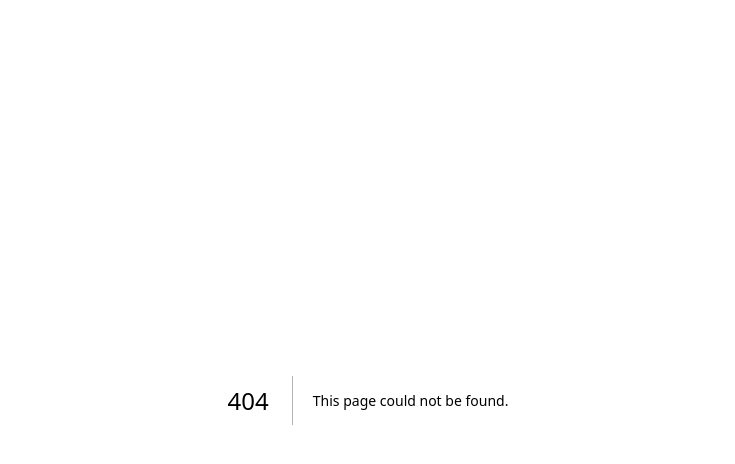
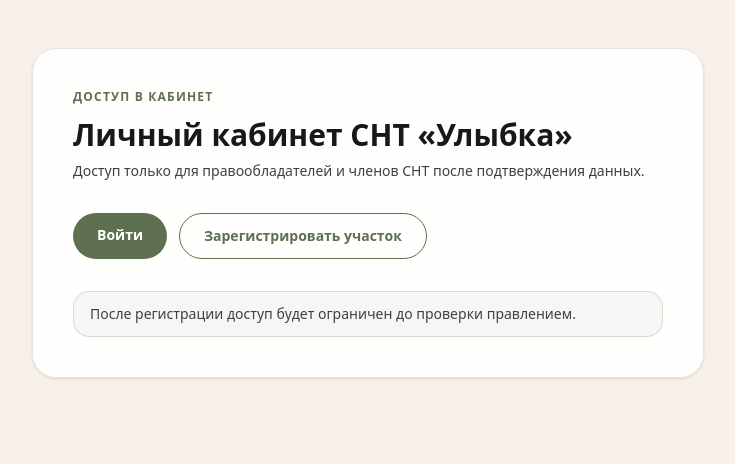
Before and after one commit to SmokyRM/snt-ulybka, a Next.js app: page /auth in a window 1280 px wide. Before the commit this address had no page. Shown: the top 464 px of the page, without its empty margins (272-1007 px from the left). Built offline with nearby package versions, Linux system fonts and the light colour scheme.

Commit message:
Add auth landing page and header link to cabinet

```diff
--- /dev/null
+++ b/app/auth/page.tsx
@@ -0,0 +1,39 @@
+"use client";
+
+export default function AuthPage() {
+  return (
+    <main className="min-h-screen bg-[#F8F1E9] px-4 py-12 text-zinc-900 sm:px-6">
+      <div className="mx-auto w-full max-w-2xl rounded-3xl border border-zinc-200 bg-white/90 p-8 shadow-sm sm:p-10">
+        <p className="text-xs font-semibold uppercase tracking-widest text-[#5E704F]">
+          Доступ в кабинет
+        </p>
+        <h1 className="mt-3 text-3xl font-semibold">
+          Личный кабинет СНТ «Улыбка»
+        </h1>
+        <p className="mt-2 text-sm text-zinc-700">
+          Доступ только для правообладателей и членов СНТ после подтверждения
+          данных.
+        </p>
+
+        <div className="mt-8 flex flex-col gap-3 sm:flex-row">
+          <a
+            href="/login"
+            className="rounded-full bg-[#5E704F] px-6 py-3 text-center text-sm font-semibold text-white transition-colors hover:bg-[#4d5d41]"
+          >
+            Войти
+          </a>
+          <a
+            href="/register-plot"
+            className="rounded-full border border-[#5E704F] px-6 py-3 text-center text-sm font-semibold text-[#5E704F] transition-colors hover:bg-[#5E704F]/10"
+          >
+            Зарегистрировать участок
+          </a>
+        </div>
+
+        <div className="mt-8 rounded-2xl border border-[#5E704F]/20 bg-[#5E704F]/5 px-4 py-3 text-sm text-zinc-700">
+          После регистрации доступ будет ограничен до проверки правлением.
+        </div>
+      </div>
+    </main>
+  );
+}
--- a/src/components/home/Header.tsx
+++ b/src/components/home/Header.tsx
@@ -5,6 +5,7 @@ const navItems = [
   { label: "Взносы", href: "#fees" },
   { label: "Обращения", href: "#appeal" },
   { label: "Контакты", href: "#contacts" },
+  { label: "Кабинет", href: "/auth" },
 ];
 
 export default function Header() {
```
